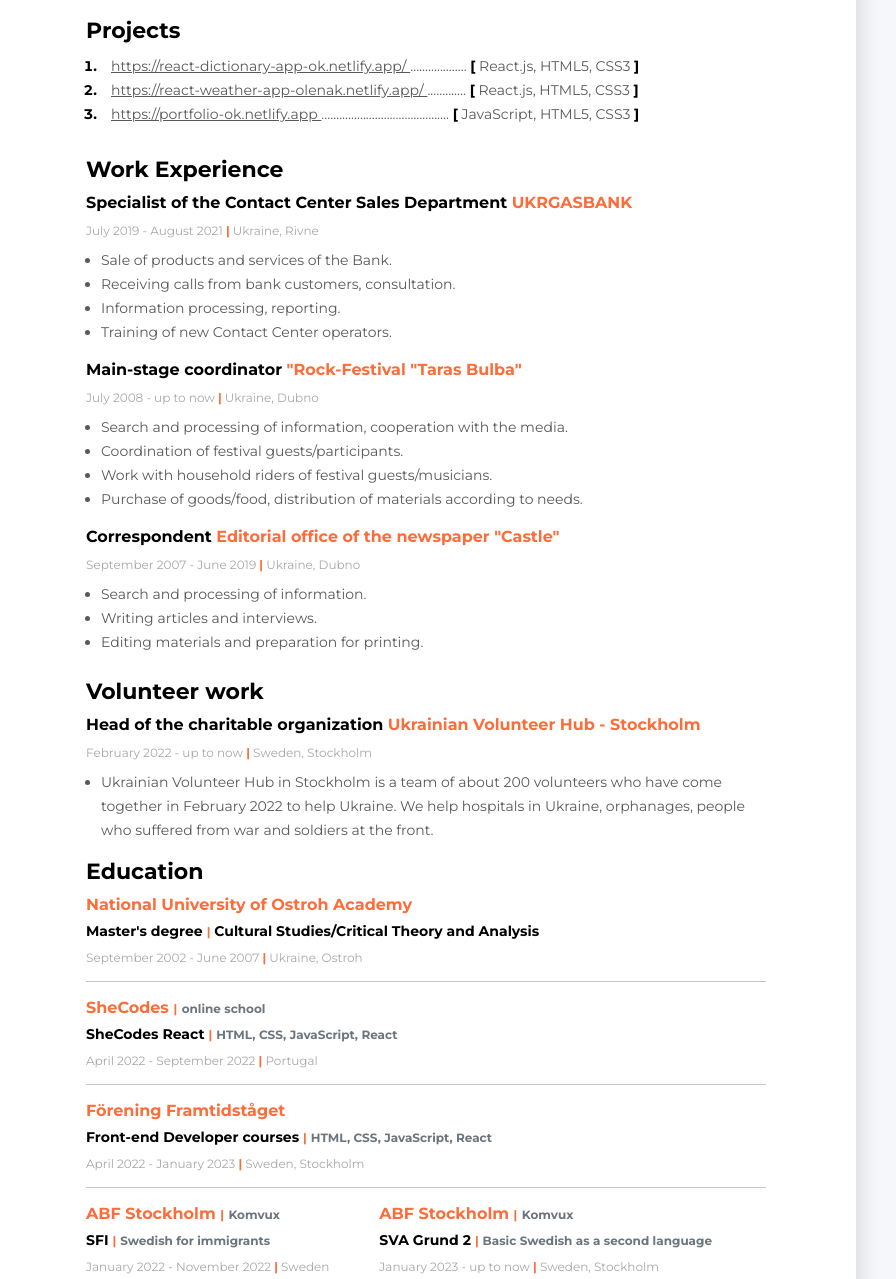
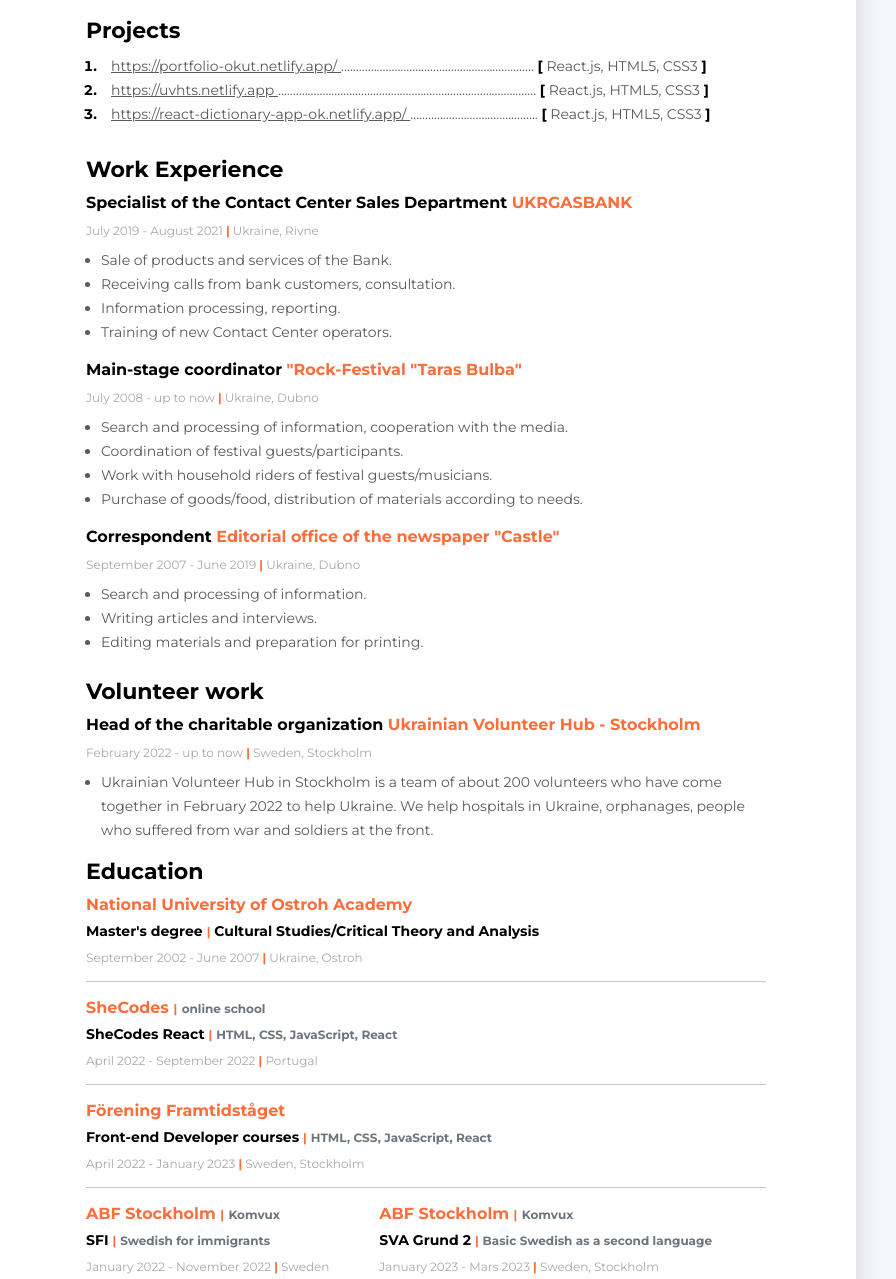
Before and after one commit to OlenaKut/CV-EN, a plain HTML site: page index.html in a window 1280 px wide. Shown: the part 241-1520 px from the top of the page, 384-1280 px from the left. Drawn offline with nearby package versions, Linux system fonts and the light colour scheme.

Commit message:
Added projects

```diff
--- a/index.html
+++ b/index.html
@@ -42,10 +42,10 @@
 					<ol class="projects-list">
 						<li class="projects-item">
 							<span class="project">
-								<a href="https://react-dictionary-app-ok.netlify.app/" class="project-link" target="_blank">
-									https://react-dictionary-app-ok.netlify.app/
+								<a href="https://portfolio-okut.netlify.app/" class="project-link" target="_blank">
+									https://portfolio-okut.netlify.app/
 								</a>
-								...................
+								.................................................................
 								<span class="project-bracket">[</span>
 								React.js, HTML5, CSS3
 								<span class="project-bracket">]</span>
@@ -53,10 +53,10 @@
 						</li>
 						<li class="projects-item">
 							<span class="project">
-								<a href="https://react-weather-app-olenak.netlify.app/" class="project-link" target="_blank">
-									https://react-weather-app-olenak.netlify.app/
+								<a href="https://uvhts.netlify.app" class="project-link" target="_blank">
+									https://uvhts.netlify.app
 								</a>
-								.............
+								.......................................................................................
 								<span class="project-bracket">[</span>
 								React.js, HTML5, CSS3
 								<span class="project-bracket">]</span>
@@ -64,12 +64,12 @@
 						</li>
 						<li class="projects-item">
 							<span class="project">
-								<a href="https://portfolio-ok.netlify.app" class="project-link" target="_blank">
-									https://portfolio-ok.netlify.app
+								<a href="https://react-dictionary-app-ok.netlify.app/" class="project-link" target="_blank">
+									https://react-dictionary-app-ok.netlify.app/
 								</a>
 								...........................................
 								<span class="project-bracket">[</span>
-								JavaScript, HTML5, CSS3
+								React.js, HTML5, CSS3
 								<span class="project-bracket">]</span>
 							</span>
 						</li>
@@ -228,7 +228,7 @@
 						<span class="text-muted line">Basic Swedish as a second language</span>
 					</h5>
 					<p class="period">
-						January 2023 - up to now
+						January 2023 - Mars 2023
 						<span class="line">|</span>
 						Sweden, Stockholm
 					</p>
```
